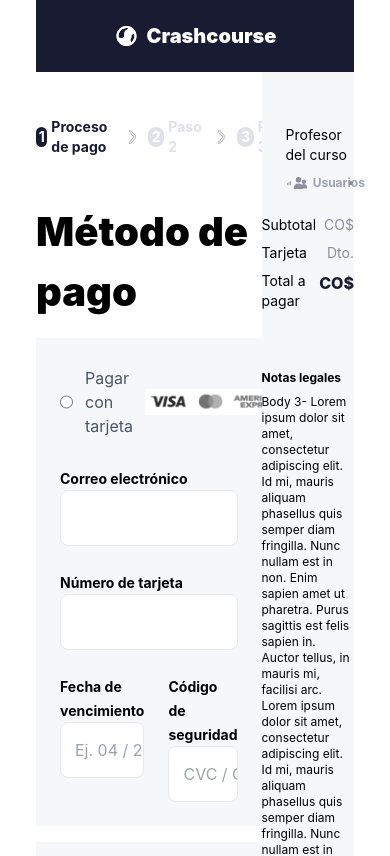
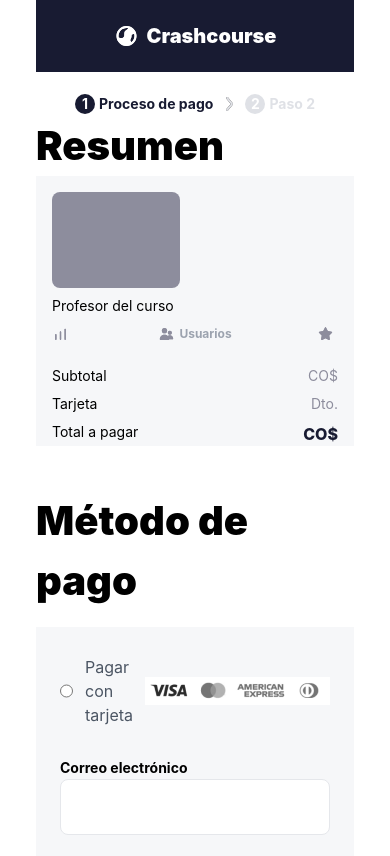
Before and after one commit to javier-eche/crehanafront, a React (Create React App) app: page /checkout/1 in a window 390 px wide. Shown: the top 856 px of the page. Built offline with nearby package versions, Linux system fonts and the light colour scheme; no server answers.

Commit message:
added some styles into checkout page for layout responsive and added pagination component to be able order in groups the courses

```diff
--- a/src/components/UI/Categories.tsx
+++ b/src/components/UI/Categories.tsx
@@ -21,7 +21,6 @@ const Categories: React.FC<Props> = ({categories}) => {
         })}
 
       </div>
-      <PaginationCategories />
     </div>
   );
 }
--- a/src/components/UI/ContainerCards.tsx
+++ b/src/components/UI/ContainerCards.tsx
@@ -1,18 +1,33 @@
-import React from 'react';
+import React, { useState } from 'react';
 import Card from './Card';
+import PaginationCategories from './PaginationCategories';
 
 interface Props {
   data: any[],
 }
 
 const ContainerCards: React.FC<Props>   = ({data}) => {
+
+  const [courses, setCourses] = useState(data);
+  const [currentPage, setCurrentPage] = useState(1);
+  const [coursesPerPage, setCoursesPerPage] = useState(12)
+
+  const indexOfLastCourse = currentPage * coursesPerPage;
+  const indexOfFirstPost = indexOfLastCourse - coursesPerPage;
+  const currentCourses = courses.slice(indexOfFirstPost, indexOfLastCourse);
+
+  const paginate = (pageNumber:number) => setCurrentPage(pageNumber)
+
   return (
     <div className="container my-12 mx-auto">
       <div className="flex flex-wrap -mx-1 lg:-mx-4">
-        { data.map(course => {
+        { currentCourses.map(course => {
           const {id, name, level, users, score, price, real_price} = course;
           return <Card key={id} id={id} name={name} level={level} users={users} score={score} price={price} real_price={real_price} />
-        })};
+        })}
+      </div>
+      <div className="w-full flex flex-row-reverse">
+        <PaginationCategories coursesPerPage={coursesPerPage} totalCourses={courses.length} paginate={paginate} />
       </div>
     </div>
   );
--- a/src/components/UI/PaginationCategories.tsx
+++ b/src/components/UI/PaginationCategories.tsx
@@ -1,8 +1,37 @@
 import React from 'react';
+import urlIconLeft from './../../assets/images/arrow-left.svg';
+import urlIconRigth from './../../assets/images/arrow-rigth.png';
 
-const PaginationCategories = () => {
+interface Props {
+  coursesPerPage: number,
+  totalCourses: number,
+  paginate:any;
+}
+
+const PaginationCategories: React.FC<Props> = ({ coursesPerPage, totalCourses, paginate }) => {
+  const pageNumbers = [];
+
+  for (let i = 1; i <= Math.ceil(totalCourses / coursesPerPage); i++) {
+    pageNumbers.push(i);
+  }
+
   return (
-    <div></div>
+    <div className="flex items-center">
+      <div className="w-12 h-12 flex justify-center items-center rounded-lg border-2 border-gray-300 mr-10">
+        <img src={urlIconRigth} alt=""/>
+      </div>
+      <p className="text-gray-300">Pagina</p>
+      <select onChange={(e) => paginate(e.target.value)} className="w-16 h-14 border-2 border-gray-300 bg-white rounded-lg mx-6 px-3 py-2 outline-none">
+        {pageNumbers.map(item => {
+          return <option key={item} >{item}</option>
+        })}
+      </select>
+      <p className="text-gray-300">de {pageNumbers.length}</p>
+      <div className="w-12 h-12 flex justify-center items-center rounded-lg border-2 border-gray-300 ml-10">
+      <img src={urlIconLeft} alt=""/>
+      </div>
+    </div>
+
   );
 }
 
--- a/src/components/UI/PaidCourse.tsx
+++ b/src/components/UI/PaidCourse.tsx
@@ -6,16 +6,60 @@ import urlImgPagoEfectivo from './../../assets/images/image_pagoefectivo.png';
 import Statistics from './Statistics';
 
 interface Props {
-  dataCourse:any,
+  dataCourse: any,
 }
 
-const PaidCourse: React.FC<Props> = ({dataCourse}) => {
-  const {id, name, level, users, score, price, real_price, discount} = dataCourse;
+const PaidCourse: React.FC<Props> = ({ dataCourse }) => {
+  const { id, name, level, users, score, price, real_price, discount } = dataCourse;
 
   return (
-    <div className="flex">
-      <div>
-        <div className="flex items-center mt-45">
+    <div className="flex flex-col sm:flex-row-reverse sm:justify-between">
+      <div className="flex items-center justify-center mt-5 sm:mt-45 sm:hidden">
+        <div className="flex items-center gap-1">
+          <div className="flex justify-center items-center w-5 h-5 bg-dark rounded-full">
+            <p className="text-sm font-bold text-white">1</p>
+          </div>
+          <p className="text-sm font-bold text-dark">Proceso de pago</p>
+        </div>
+        <img className="mx-1" src={urlIconArrowRigth} alt="" />
+        <div className="flex items-center gap-1">
+          <div className="flex justify-center items-center w-5 h-5 bg-gray-main rounded-full">
+            <p className="text-sm font-bold text-white">2</p>
+          </div>
+          <p className="text-sm font-bold text-gray-main">Paso 2</p>
+        </div>
+      </div>
+      <h3 className="text-sxl font-black sm:hidden">Resumen</h3>
+      <div className="bg-gray-lighter px-4 sm:px-16 sm:w-3/6">
+        <div className="flex flex-col mt-4 sm:flex-row sm:mt-45">
+          <div className="w-32 h-24 sm:w-44 sm:h-28 rounded-lg bg-gray mr-6"></div>
+          <div className="flex flex-col justify-center gap-2">
+            <p className="font-bold">{name}</p>
+            <p className="text-sm">Profesor del curso</p>
+            <Statistics level={level} users={users} score={score} />
+          </div>
+        </div>
+        <div className="mt-6">
+          <div className="flex justify-between">
+            <p className="text-sm">Subtotal</p>
+            <p className="text-sm text-gray">CO$ {real_price}</p>
+          </div>
+          <div className="flex justify-between mt-2">
+            <p className="text-sm">Tarjeta</p>
+            <p className="text-sm text-gray">Dto. {discount}</p>
+          </div>
+          <div className="flex justify-between mt-2">
+            <p className="text-sm">Total a pagar</p>
+            <p className="text-base font-extrabold text-dark">CO$ {price}</p>
+          </div>
+        </div>
+        <div className="hidden sm:flex sm:flex-col mt-59">
+          <p className="text-xs font-bold">Notas legales</p>
+          <p className="text-xs mt-2">Body 3- Lorem ipsum dolor sit amet, consectetur adipiscing elit. Id mi, mauris aliquam phasellus quis semper diam fringilla. Nunc nullam est in non. Enim sapien amet ut pharetra. Purus sagittis est felis sapien in. Auctor tellus, in mauris mi, facilisi arc. Lorem ipsum dolor sit amet, consectetur adipiscing elit. Id mi, mauris aliquam phasellus quis semper diam fringilla. Nunc nullam est in non. Enim sapien amet ut pharetra. Purus sagittis est felis sapien in. Auctor tellus, in mauris mi, facilisi arcu sedut.</p>
+        </div>
+      </div>
+      <div className="sm:w-2/5">
+        <div className="hidden sm:flex items-center mt-45">
           <div className="flex items-center gap-1">
             <div className="flex justify-center items-center w-5 h-5 bg-dark rounded-full">
               <p className="text-sm font-bold text-white">1</p>
@@ -39,7 +83,7 @@ const PaidCourse: React.FC<Props> = ({dataCourse}) => {
         </div>
         <h3 className="text-sxl font-black mt-45">Método de pago</h3>
         <form>
-          <div className="box-paid bg-gray-lighter mt-4">
+          <div className="bg-gray-lighter mt-4">
             <div className="flex items-center mx-6 pt-7">
               <input type="radio" id="radio-example-3" name="radio" className="h-6 w-6 border rounded mr-3" />
               <label htmlFor="radio-example-3" className="text-gray-600 mr-3">Pagar con tarjeta</label>
@@ -53,7 +97,7 @@ const PaidCourse: React.FC<Props> = ({dataCourse}) => {
               <label className="text-sm font-bold">Número de tarjeta</label>
               <input type='text' className="w-full h-14 border rounded-lg focus:outline-none focus:border-indigo-900" />
             </div>
-            <div className="flex mx-6 gap-6 py-6">
+            <div className="flex flex-col sm:flex-row mx-6 gap-6 py-6">
               <div>
                 <label className="text-sm font-bold">Fecha de vencimiento</label>
                 <input type='text' className="w-full h-14 border pl-3.5 rounded-lg focus:outline-none focus:border-indigo-900" placeholder="Ej. 04 / 22" />
@@ -64,13 +108,13 @@ const PaidCourse: React.FC<Props> = ({dataCourse}) => {
               </div>
             </div>
           </div>
-          <div className="box-paid bg-gray-lighter mt-4">
+          <div className="bg-gray-lighter mt-4">
             <div className="flex items-center py-5 mx-6">
               <input type="radio" id="radio-example-1" name="radio" className="h-6 w-6 border rounded mr-3" />
               <label htmlFor="radio-example-1"><img src={urlImgPagoEfectivo} alt="" /></label>
             </div>
           </div>
-          <div className="box-paid bg-gray-lighter mt-4">
+          <div className="bg-gray-lighter mt-4">
             <div className="flex items-center py-5 mx-6">
               <input type="radio" id="radio-example-2" name="radio" className="h-6 w-6 border rounded mr-3" />
               <label htmlFor="radio-example-2"><img src={urlImgPaypal} alt="" /></label>
@@ -82,31 +126,7 @@ const PaidCourse: React.FC<Props> = ({dataCourse}) => {
           </div>
           <button type="submit" className="btn__paid bg-dark text-white font-extrabold text-lg rounded mt-4">Comprar ahora</button>
         </form>
-      </div>
-      <div className="box__resume-paid bg-gray-lighter px-72px">
-        <div className="flex mt-45">
-          <div className="box__info-paid bg-gray mr-6"></div>
-          <div className="flex flex-col justify-center gap-2">
-            <p className="font-bold">{name}</p>
-            <p className="text-sm">Profesor del curso</p>
-            <Statistics level={level} users={users} score={score} />
-          </div>
-        </div>
-        <div className="mt-6">
-          <div className="flex justify-between">
-            <p className="text-sm">Subtotal</p>
-            <p className="text-sm text-gray">CO$ {real_price}</p>
-          </div>
-          <div className="flex justify-between mt-2">
-            <p className="text-sm">Tarjeta</p>
-            <p className="text-sm text-gray">Dto. {discount}</p>
-          </div>
-          <div className="flex justify-between mt-2">
-            <p className="text-sm">Total a pagar</p>
-            <p className="text-base font-extrabold text-dark">CO$ {price}</p>
-          </div>
-        </div>
-        <div className="mt-59">
+        <div className="flex flex-col sm:hidden mt-59">
           <p className="text-xs font-bold">Notas legales</p>
           <p className="text-xs mt-2">Body 3- Lorem ipsum dolor sit amet, consectetur adipiscing elit. Id mi, mauris aliquam phasellus quis semper diam fringilla. Nunc nullam est in non. Enim sapien amet ut pharetra. Purus sagittis est felis sapien in. Auctor tellus, in mauris mi, facilisi arc. Lorem ipsum dolor sit amet, consectetur adipiscing elit. Id mi, mauris aliquam phasellus quis semper diam fringilla. Nunc nullam est in non. Enim sapien amet ut pharetra. Purus sagittis est felis sapien in. Auctor tellus, in mauris mi, facilisi arcu sedut.</p>
         </div>
```
Also changed, not shown: src/assets/images/arrow-left.svg (added), src/assets/images/arrow-rigth.png (added).
